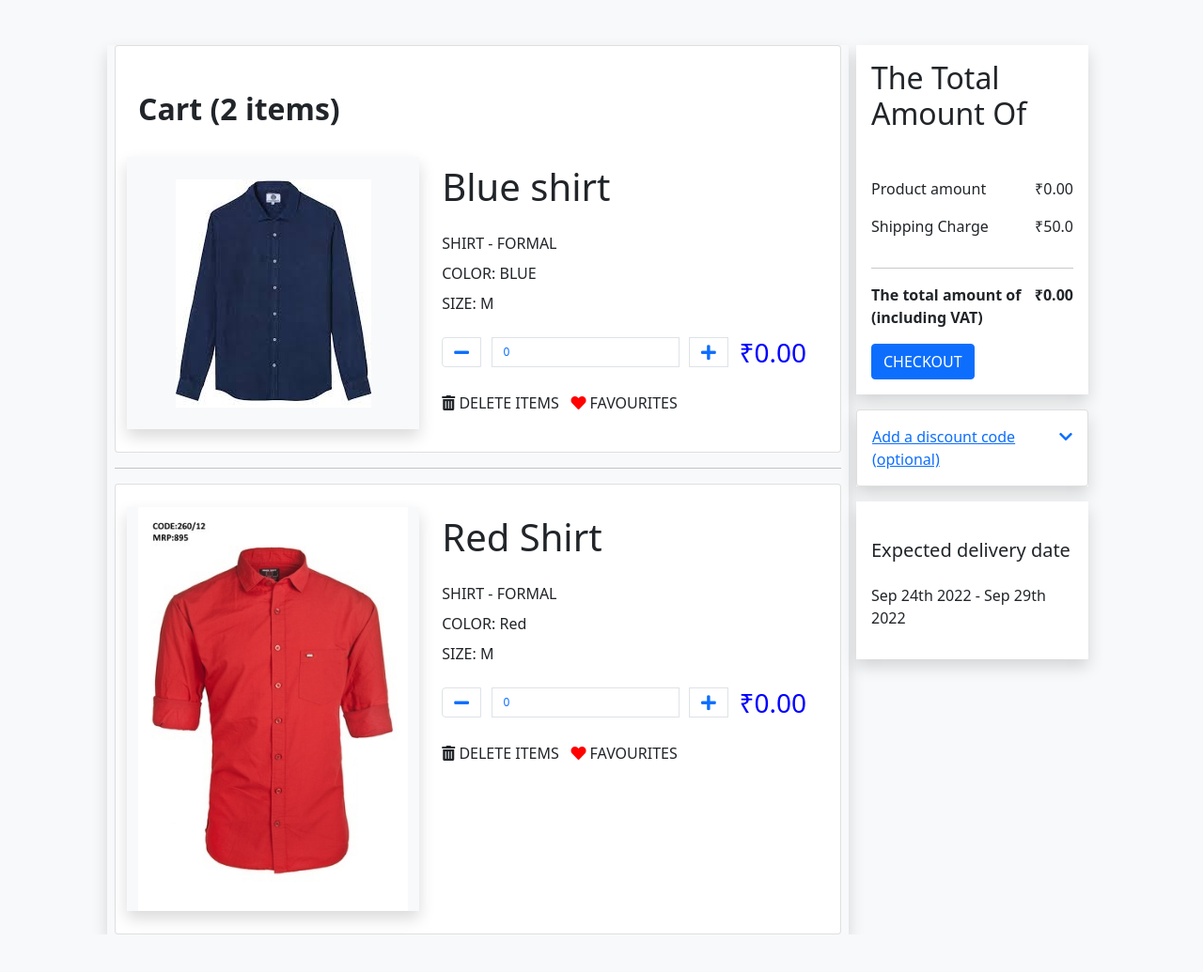
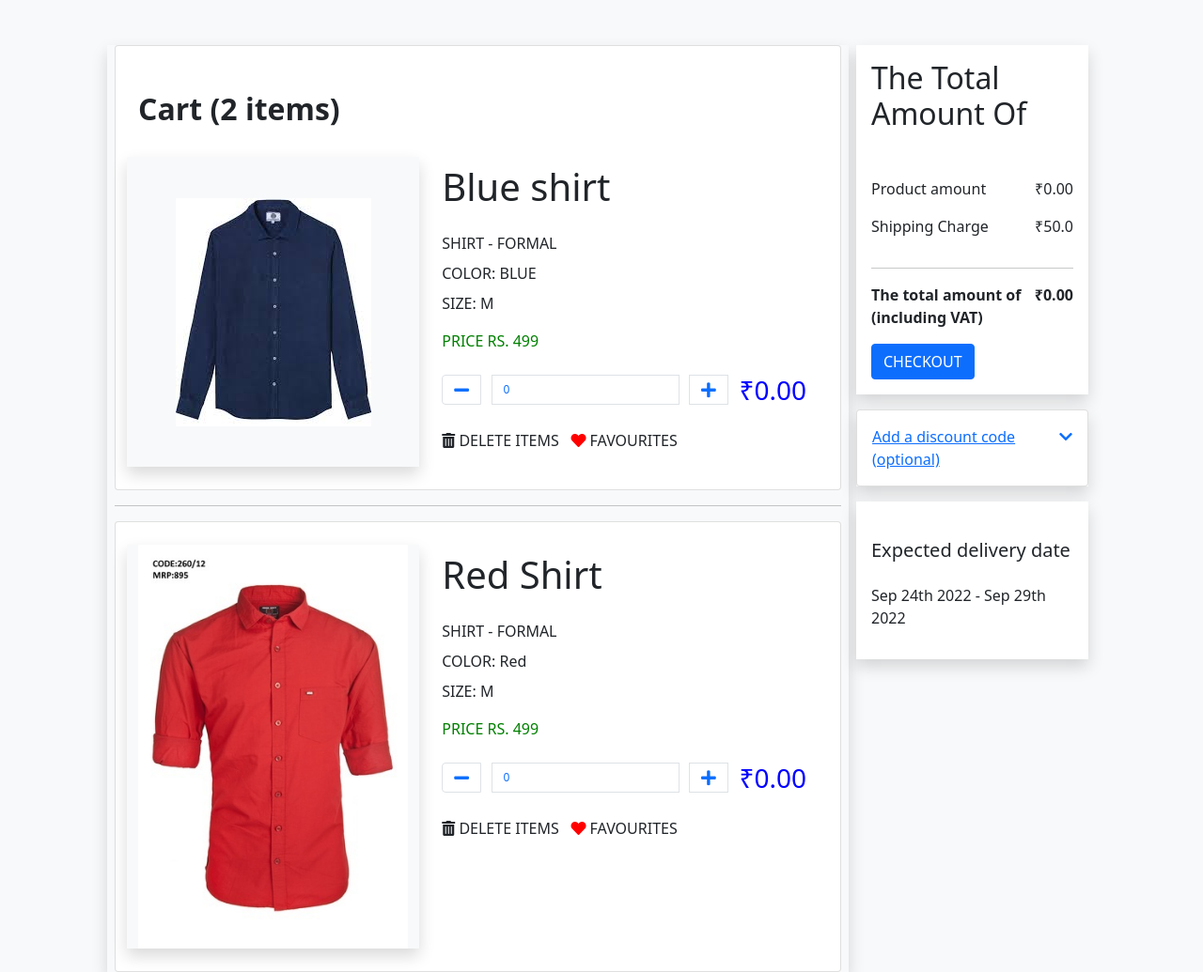
Before and after one commit to GaneshDhulam88/E_Commerce_Cart_Page, a plain HTML site: page index.html in a window 1280 px wide. Shown: the whole page at 94% size. Before the commit the page ends 995 px from the top, so only its background shows below. Drawn offline with nearby package versions, Linux system fonts and the light colour scheme.

Commit message:
Update index.html

```diff
--- a/index.html
+++ b/index.html
@@ -32,6 +32,7 @@
     <p class="mb-2">SHIRT - FORMAL</p>
     <p class="mb-2">COLOR: BLUE</p>
     <p class="mb-3">SIZE: M</p>
+    <p class="mb-3" style="color: green">PRICE RS. 499</p>
     </div>
     <!-- quantity inc dec -->
     <div class="col-15 ">
@@ -80,6 +81,7 @@
     <p class="mb-2">SHIRT - FORMAL</p>
     <p class="mb-2">COLOR: Red</p>
     <p class="mb-3">SIZE: M</p>
+    <p class="mb-3" style="color: green">PRICE RS. 499</p>
     </div>
     <!-- quantity inc dec -->
     <div class="col-15">
```
